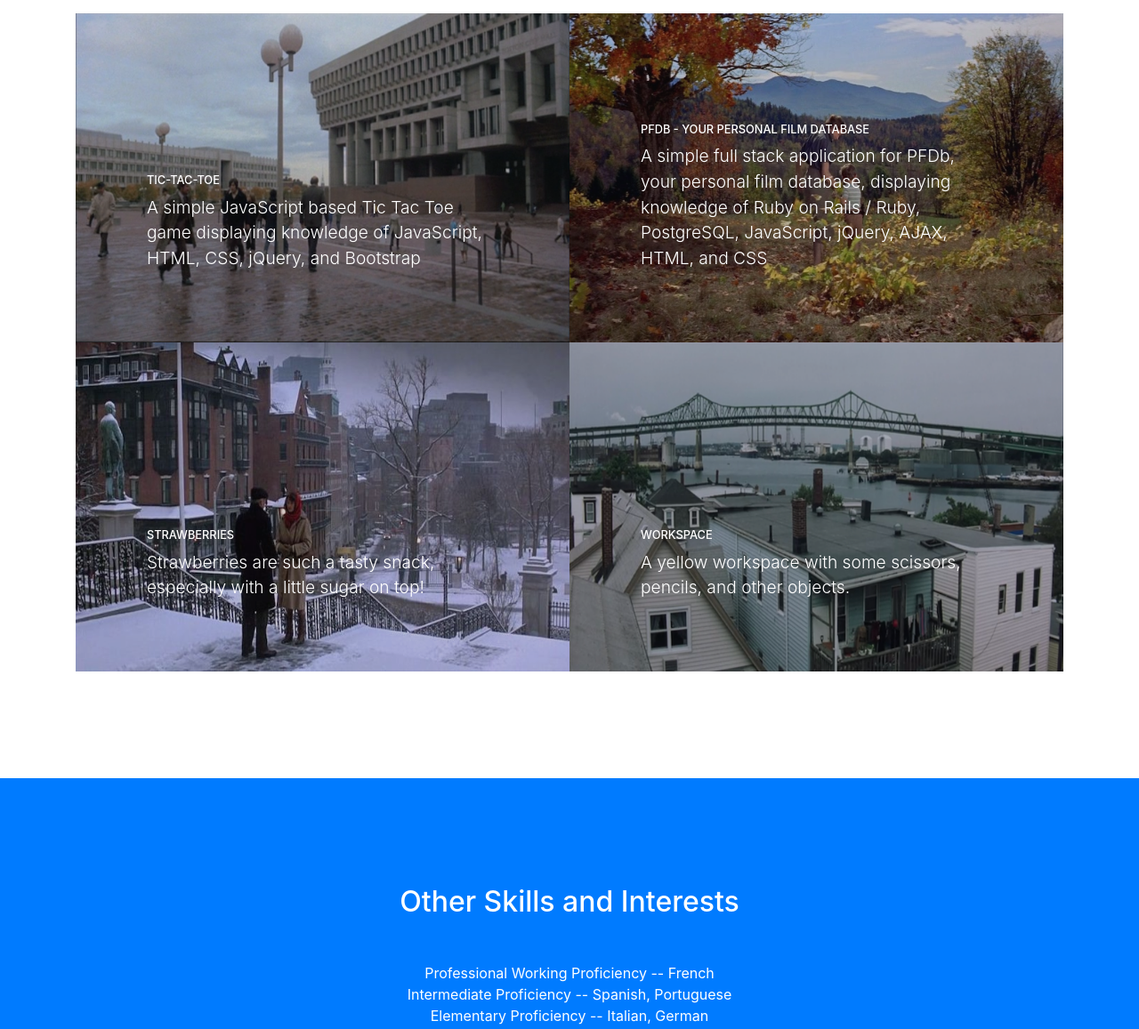
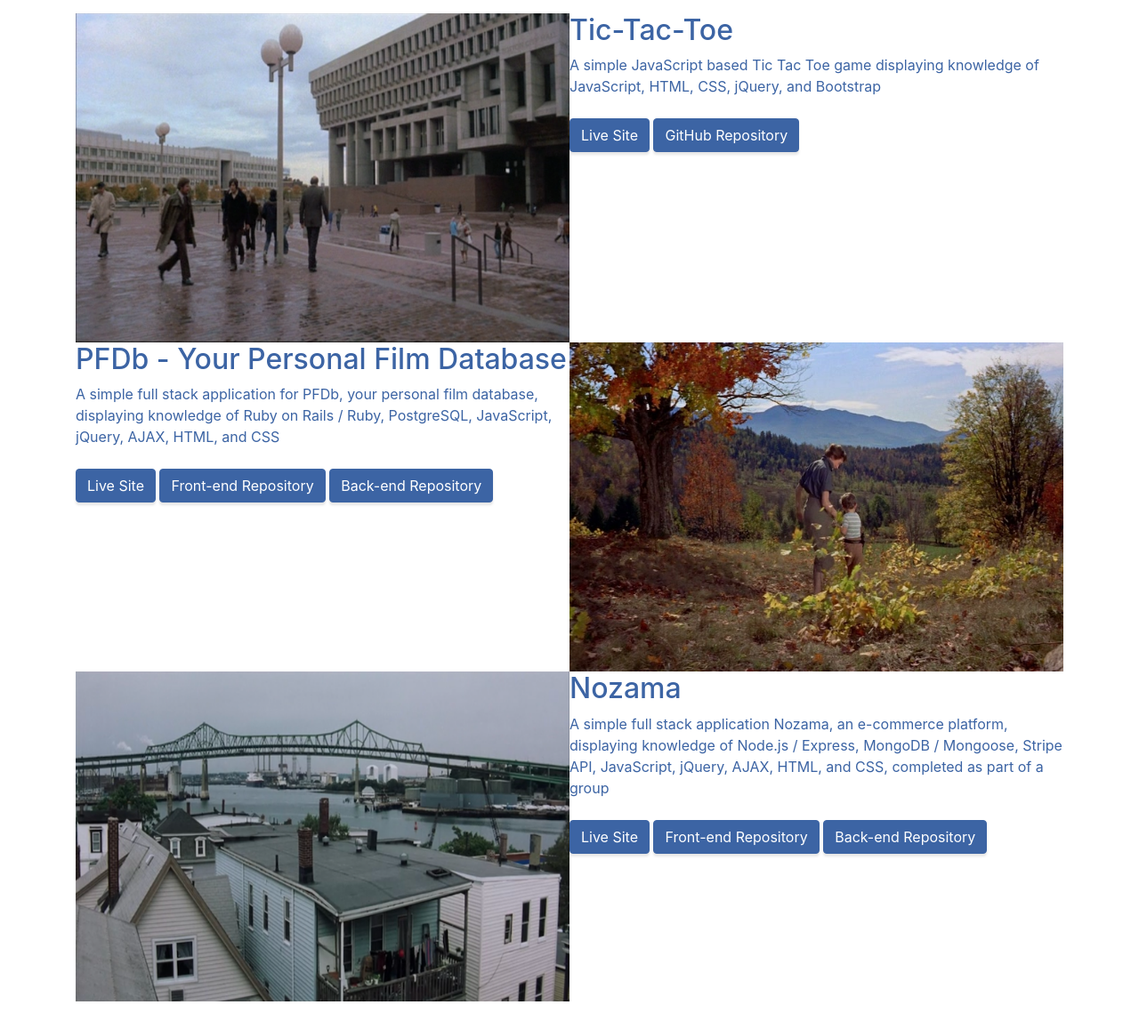
Before and after one commit to ebrault/ebrault.github.io, a website with bundled scripts: page index.html in a window 1280 px wide. Shown: the part 2720-3877 px from the top of the page at 89% size. Built offline with nearby package versions, Linux system fonts and the light colour scheme; files whose address does not match are found by name.

Commit message:
Added Links to repos and live sites

```diff
--- a/index.html
+++ b/index.html
@@ -130,49 +130,78 @@
         </div>
         <div class="row no-gutters">
           <div class="col-lg-6">
-            <a class="portfolio-item" href="#">
+            <a class="portfolio-item">
+              <img class="img-fluid" src="img/friends-of-eddie-coyle.png" alt="The Friends Of Eddie Coyle">
+            </a>
+          </div>
+          <div class="col-lg-6">
+            <div class="text-left h-100 project">
+              <div class="d-flex h-100">
                 <span class="caption">
                   <span class="caption-content">
                     <h2>Tic-Tac-Toe</h2>
-                  <p class="mb-0">A simple JavaScript based Tic Tac Toe game displaying knowledge of JavaScript, HTML, CSS, jQuery, and Bootstrap </p>
+                    <p class="mb-0">A simple JavaScript based Tic Tac Toe game displaying knowledge of JavaScript, HTML, CSS, jQuery, and Bootstrap</p>
+                    <br />
+                    <a class="btn btn-dark btn-md" href="https://ebrault.github.io/tictactoe-client" target="_blank">Live Site</a>
+                    <a class="btn btn-dark btn-md" href="https://github.com/ebrault/tictactoe-client" target="_blank">GitHub Repository</a>
                   </span>
                 </span>
-              <img class="img-fluid" src="img/friends-of-eddie-coyle.png" alt="Tic Tac Toe">
-            </a>
+              </div>
+            </div>
           </div>
           <div class="col-lg-6">
-            <a class="portfolio-item" href="#">
+            <div class="text-left h-100 project">
+              <div class="d-flex h-100">
                 <span class="caption">
                   <span class="caption-content">
                     <h2>PFDb - Your Personal Film Database</h2>
                     <p class="mb-0">A simple full stack application for PFDb, your personal film database, displaying knowledge of Ruby on Rails / Ruby, PostgreSQL, JavaScript, jQuery, AJAX, HTML, and CSS</p>
+                    <br />
+                    <a class="btn btn-dark btn-md" href="https://ebrault.github.io/film-diary-client" target="_blank">Live Site</a>
+                    <a class="btn btn-dark btn-md" href="https://github.com/ebrault/film-diary-client" target="_blank">Front-end Repository</a>
+                    <a class="btn btn-dark btn-md" href="https://github.com/ebrault/film-diary-api" target="_blank">Back-end Repository</a>
                   </span>
                 </span>
-              <img class="img-fluid" src="img/the-trouble-with-harry.jpg" alt="PFDb">
+              </div>
+            </div>
+          </div>
+          <div class="col-lg-6">
+            <a class="portfolio-item">
+              <img class="img-fluid" src="img/the-trouble-with-harry.jpg" alt="The Trouble With Harry">
             </a>
           </div>
           <div class="col-lg-6">
-            <a class="portfolio-item" href="#">
-              <span class="caption">
-                <span class="caption-content">
-                  <h2>Strawberries</h2>
-                  <p class="mb-0">Strawberries are such a tasty snack, especially with a little sugar on top!</p>
-                </span>
-              </span>
-              <img class="img-fluid" src="img/the-verdict.jpg" alt="">
+            <a class="portfolio-item">
+              <img class="img-fluid" src="img/mystic-river.png" alt="">
             </a>
           </div>
           <div class="col-lg-6">
-            <a class="portfolio-item" href="#">
+            <div class="text-left h-100 project">
+              <div class="d-flex h-100">
+                <span class="caption">
+                  <span class="caption-content">
+                    <h2>Nozama</h2>
+                    <p class="mb-0">A simple full stack application Nozama, an e-commerce platform, displaying knowledge of Node.js / Express, MongoDB / Mongoose, Stripe API, JavaScript, jQuery, AJAX, HTML, and CSS, completed as part of a group</p>
+                    <br />
+                    <a class="btn btn-dark btn-md" href="https://ga-wdi-boston-front-and-center.github.io/project-3-front-end" target="_blank">Live Site</a>
+                    <a class="btn btn-dark btn-md" href="https://github.com/ga-wdi-boston-front-and-center/project-3-front-end" target="_blank">Front-end Repository</a>
+                    <a class="btn btn-dark btn-md" href="https://github.com/ga-wdi-boston-front-and-center/project-3-back-end" target="_blank">Back-end Repository</a>
+                  </span>
+                </span>
+              </div>
+            </div>
+          </div>
+          <!-- <div class="col-lg-6">
+            <a class="portfolio-item">
               <span class="caption">
                 <span class="caption-content">
                   <h2>Workspace</h2>
                   <p class="mb-0">A yellow workspace with some scissors, pencils, and other objects.</p>
                 </span>
               </span>
-              <img class="img-fluid" src="img/mystic-river.png" alt="">
+              <img class="img-fluid" src="img/the-verdict.jpg" alt="">
             </a>
-          </div>
+          </div> -->
         </div>
       </div>
     </section>
```
Lines whose indentation alone changed are shown as unchanged.
